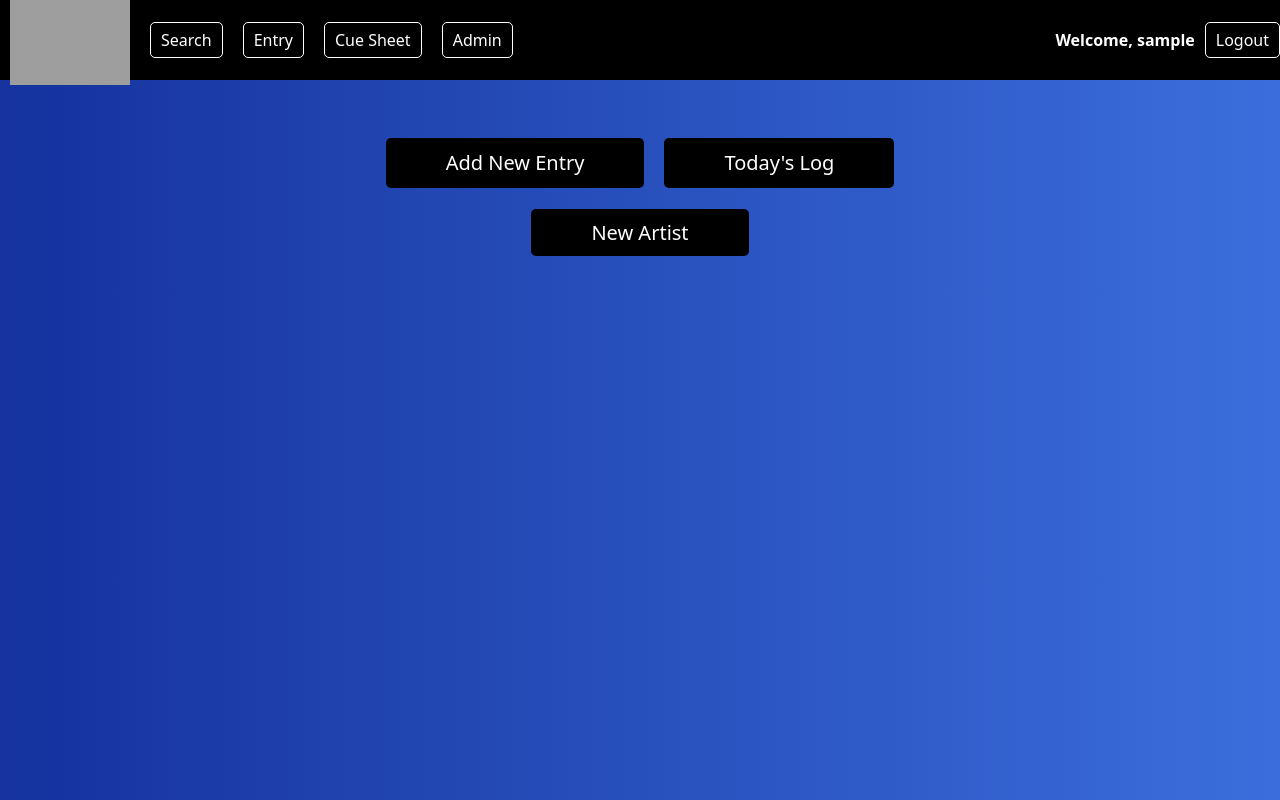
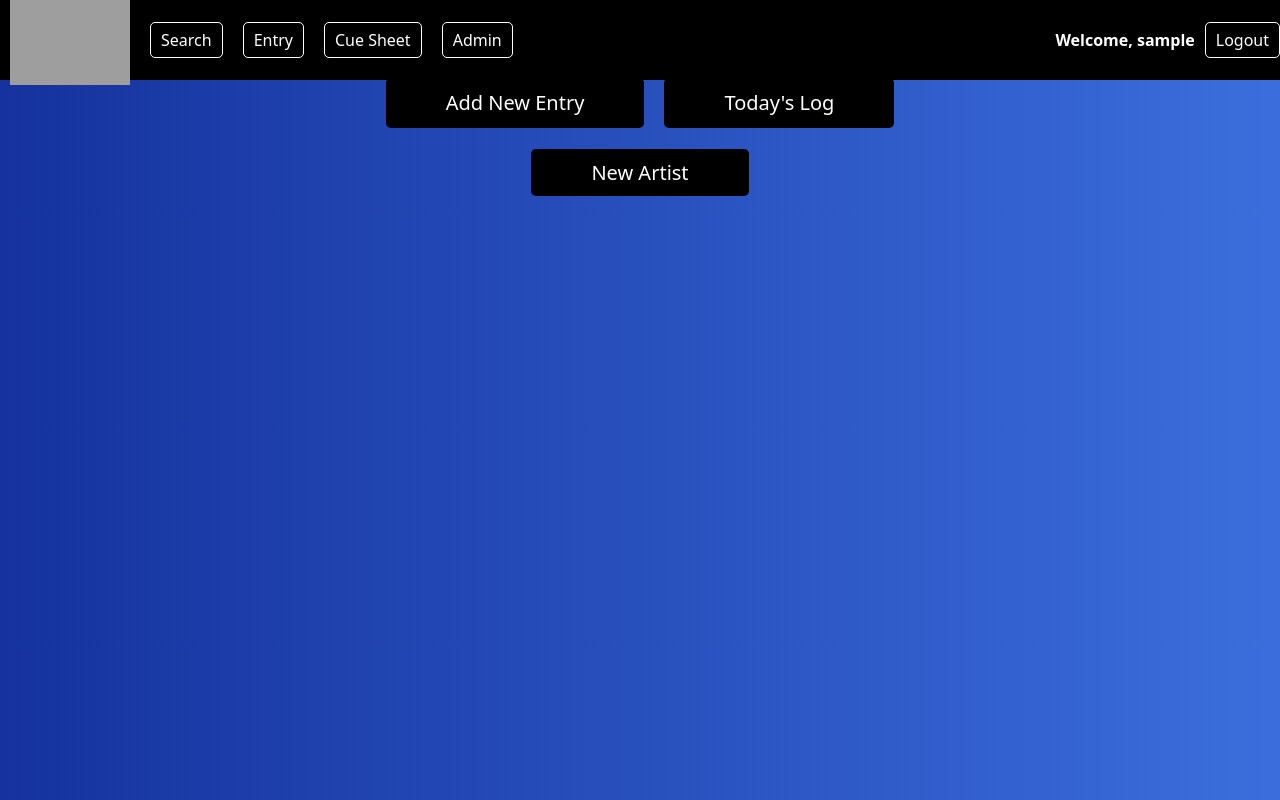
Before and after one commit to anfullhart/BobAndTom3, a React (Create React App) app: page /entry in a window 1280 px wide. Built offline with nearby package versions, Linux system fonts and the light colour scheme; sample sign-in values are in the browser's storage; grey boxes are pictures that could not be loaded.

Commit message:
Reduce top padding in entry.js from 100px to 25px

```diff
--- a/src/pages/entry.js
+++ b/src/pages/entry.js
@@ -29,7 +29,7 @@ const Entry = () => {
         flexDirection: "column",
         justifyContent: "center",
         alignItems: "center",
-        paddingTop: "100px",
+        paddingTop: "25px",
         transform: "translateY(-20%)"
       }}
     >
```
